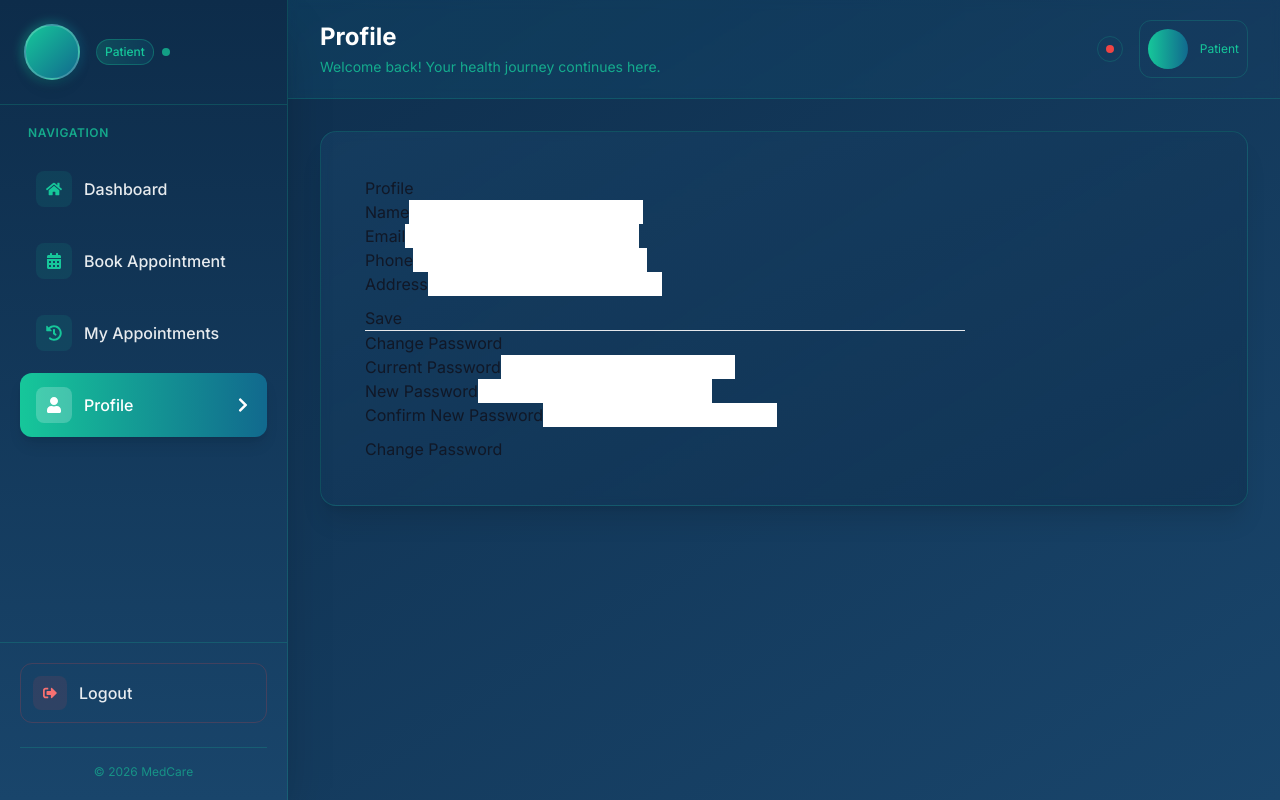
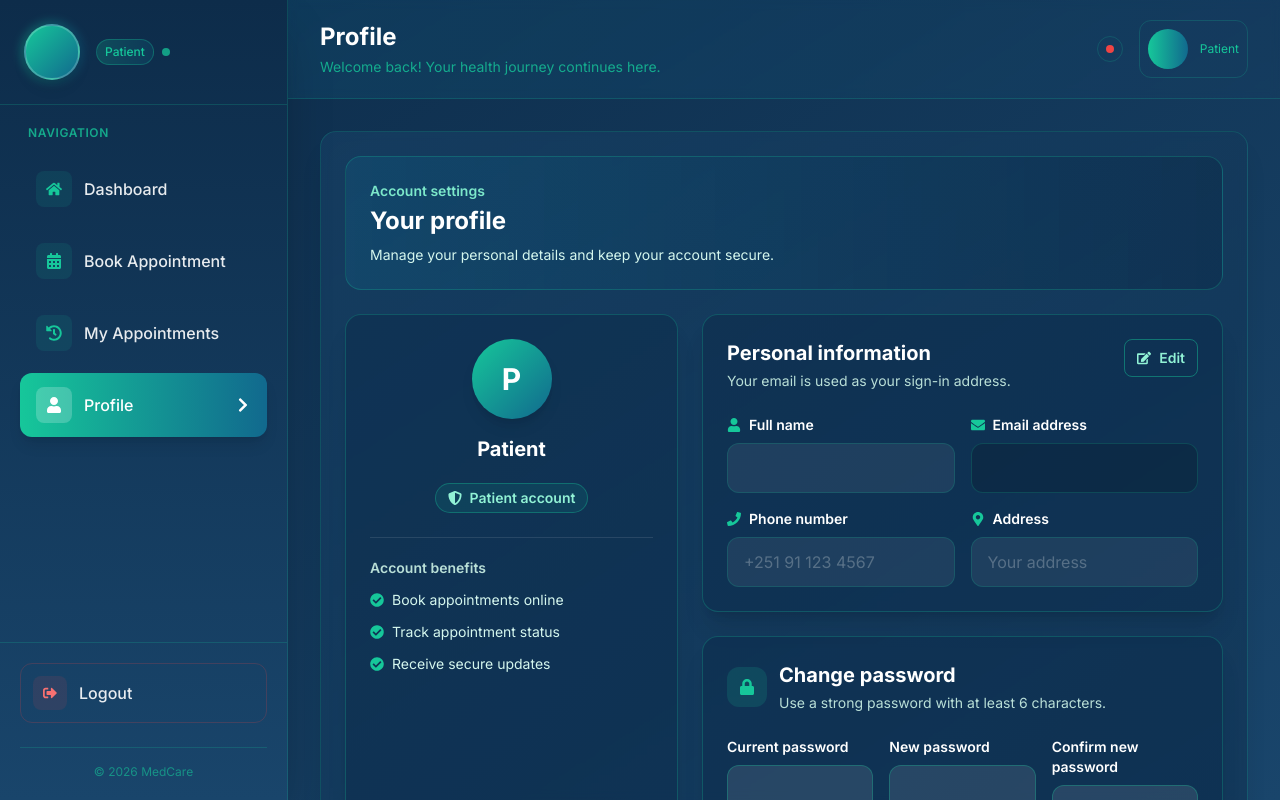
Before and after one commit to zelalembelay932/Hospital-Management-System, a React (Vite) app in the folder hospital-system/public-website/: page /patient/profile in a window 1280 px wide. Built offline with nearby package versions, Linux system fonts and the light colour scheme; no server answers.

Commit message:
Restore patient profile page and account controls

```diff
--- a/hospital-system/public-website/src/pages/Profile.jsx
+++ b/hospital-system/public-website/src/pages/Profile.jsx
@@ -1,115 +1,309 @@
-import React, { useState, useEffect } from 'react';
-import { FaUser, FaEnvelope, FaPhone, FaMapMarkerAlt, FaEdit, FaSave, FaLock, FaCalendarAlt, FaShieldAlt, FaCheckCircle } from 'react-icons/fa';
+import React, { useEffect, useState } from 'react';
+import {
+  FaCheckCircle,
+  FaEdit,
+  FaEnvelope,
+  FaLock,
+  FaMapMarkerAlt,
+  FaPhone,
+  FaSave,
+  FaShieldAlt,
+  FaUser
+} from 'react-icons/fa';
+import toast from 'react-hot-toast';
 import { useAuth } from '../contexts/AuthContext';
 import api from '../services/api';
-import toast from 'react-hot-toast';
 
-const Profile = () => {
-  const { user } = useAuth();
-  const [editing, setEditing] = useState(false);
-  const [loading, setLoading] = useState(false);
-  const [formData, setFormData] = useState({
+const emptyProfile = {
   name: '',
   email: '',
   phone: '',
   address: ''
-  });
-  const [changePassword, setChangePassword] = useState({
+};
+
+const Profile = () => {
+  const { user, setUser } = useAuth();
+  const [formData, setFormData] = useState(emptyProfile);
+  const [editing, setEditing] = useState(false);
+  const [loadingProfile, setLoadingProfile] = useState(true);
+  const [savingProfile, setSavingProfile] = useState(false);
+  const [savingPassword, setSavingPassword] = useState(false);
+  const [passwordData, setPasswordData] = useState({
     currentPassword: '',
     newPassword: '',
     confirmPassword: ''
   });
 
   useEffect(() => {
-    if (user) {
+    const loadProfile = async () => {
+      try {
+        const response = await api.get('/users/me');
+        const profile = response.data?.user || response.data;
         setFormData({
-        name: user.name || '',
-        email: user.email || '',
-        phone: user.phone || '',
-        address: user.address || ''
+          name: profile?.name || '',
+          email: profile?.email || '',
+          phone: profile?.phone || '',
+          address: profile?.address || ''
         });
-    }
-  }, [user]);
-
-  const handleSave = async () => {
-    setLoading(true);
-    try {
-      const payload = { ...formData };
-      await api.put('/users/me', payload);
-      toast.success('Profile updated');
-    } catch (err) {
-      console.error(err);
-      toast.error('Failed to update profile');
+        setUser(profile);
+      } catch (error) {
+        console.error('Profile load error:', error);
+        setFormData({
+          name: user?.name || '',
+          email: user?.email || '',
+          phone: user?.phone || '',
+          address: user?.address || ''
+        });
+        toast.error(error.response?.data?.message || 'Could not load your complete profile.');
       } finally {
-      setLoading(false);
+        setLoadingProfile(false);
       }
     };
 
-  const handleChangePassword = async () => {
-    if (changePassword.newPassword !== changePassword.confirmPassword) {
-      toast.error('New passwords do not match');
+    loadProfile();
+  }, [setUser]);
+
+  const updateField = (event) => {
+    const { name, value } = event.target;
+    setFormData((previous) => ({ ...previous, [name]: value }));
+  };
+
+  const saveProfile = async (event) => {
+    event.preventDefault();
+    setSavingProfile(true);
+
+    try {
+      const response = await api.put('/users/me', {
+        name: formData.name.trim(),
+        phone: formData.phone.trim(),
+        address: formData.address.trim()
+      });
+      const updatedUser = response.data?.user || response.data;
+      setUser(updatedUser);
+      setFormData({
+        name: updatedUser.name || '',
+        email: updatedUser.email || formData.email,
+        phone: updatedUser.phone || '',
+        address: updatedUser.address || ''
+      });
+      setEditing(false);
+      toast.success('Profile updated successfully.');
+    } catch (error) {
+      console.error('Profile update error:', error);
+      toast.error(error.response?.data?.message || 'Could not update your profile.');
+    } finally {
+      setSavingProfile(false);
+    }
+  };
+
+  const changePassword = async (event) => {
+    event.preventDefault();
+
+    if (passwordData.newPassword.length < 6) {
+      toast.error('Your new password must contain at least 6 characters.');
       return;
     }
 
-    setLoading(true);
+    if (passwordData.newPassword !== passwordData.confirmPassword) {
+      toast.error('The new passwords do not match.');
+      return;
+    }
+
+    setSavingPassword(true);
+
     try {
-      const payload = {
-        currentPassword: changePassword.currentPassword,
-        newPassword: changePassword.newPassword
-      };
-      await api.post('/auth/change-password', payload);
-      toast.success('Password changed');
-      setChangePassword({ currentPassword: '', newPassword: '', confirmPassword: '' });
-    } catch (err) {
-      console.error(err);
-      toast.error('Failed to change password');
+      await api.put('/users/me/password', {
+        currentPassword: passwordData.currentPassword,
+        newPassword: passwordData.newPassword
+      });
+      setPasswordData({ currentPassword: '', newPassword: '', confirmPassword: '' });
+      toast.success('Password changed successfully.');
+    } catch (error) {
+      console.error('Password update error:', error);
+      toast.error(error.response?.data?.message || 'Could not change your password.');
     } finally {
-      setLoading(false);
+      setSavingPassword(false);
     }
   };
 
+  if (loadingProfile) {
     return (
-    <div style={{ padding: 20 }}>
-      <h2>Profile</h2>
-      <div style={{ maxWidth: 600 }}>
+      <div className="flex min-h-72 items-center justify-center gap-3 text-[#d5f7ee]">
+        <span className="h-5 w-5 animate-spin rounded-full border-2 border-[#16C79A] border-t-transparent" />
+        Loading your profile…
+      </div>
+    );
+  }
+
+  return (
+    <div className="space-y-6">
+      <section className="rounded-2xl border border-[#16C79A]/25 bg-gradient-to-r from-[#11698E]/25 to-[#0d2c4a]/45 p-5 sm:p-6">
+        <p className="text-sm font-semibold text-[#7ce8ca]">Account settings</p>
+        <h2 className="mt-1 text-2xl font-bold text-white">Your profile</h2>
+        <p className="mt-2 text-sm text-[#d5f7ee]">
+          Manage your personal details and keep your account secure.
+        </p>
+      </section>
+
+      <div className="grid gap-6 xl:grid-cols-[0.78fr_1.22fr]">
+        <aside className="rounded-2xl border border-[#16C79A]/25 bg-[#0d2c4a]/45 p-6 text-center shadow-xl">
+          <div className="mx-auto flex h-20 w-20 items-center justify-center rounded-full bg-gradient-to-br from-[#16C79A] to-[#11698E] text-3xl font-bold text-white shadow-lg">
+            {(formData.name || 'P').charAt(0).toUpperCase()}
+          </div>
+          <h3 className="mt-4 text-xl font-bold text-white">{formData.name || 'Patient'}</h3>
+          <p className="mt-1 break-all text-sm text-[#b9dfd7]">{formData.email}</p>
+          <span className="mt-4 inline-flex items-center gap-2 rounded-full border border-[#16C79A]/35 bg-[#16C79A]/10 px-3 py-1 text-sm font-semibold text-[#91f2d5]">
+            <FaShieldAlt />
+            Patient account
+          </span>
+
+          <div className="mt-6 border-t border-white/10 pt-5 text-left">
+            <p className="mb-3 text-sm font-semibold text-[#b9dfd7]">Account benefits</p>
+            <ul className="space-y-3 text-sm text-[#d5f7ee]">
+              <li className="flex items-center gap-2"><FaCheckCircle className="text-[#16C79A]" /> Book appointments online</li>
+              <li className="flex items-center gap-2"><FaCheckCircle className="text-[#16C79A]" /> Track appointment status</li>
+              <li className="flex items-center gap-2"><FaCheckCircle className="text-[#16C79A]" /> Receive secure updates</li>
+            </ul>
+          </div>
+        </aside>
+
+        <div className="space-y-6">
+          <section className="rounded-2xl border border-[#16C79A]/25 bg-[#0d2c4a]/45 p-5 shadow-xl sm:p-6">
+            <div className="mb-6 flex items-start justify-between gap-4">
               <div>
-          <label>Name</label>
-          <input value={formData.name} onChange={(e) => setFormData(prev => ({ ...prev, name: e.target.value }))} />
+                <h3 className="text-xl font-bold text-white">Personal information</h3>
+                <p className="mt-1 text-sm text-[#b9dfd7]">Your email is used as your sign-in address.</p>
               </div>
-        <div>
-          <label>Email</label>
-          <input value={formData.email} onChange={(e) => setFormData(prev => ({ ...prev, email: e.target.value }))} />
-        </div>
-        <div>
-          <label>Phone</label>
-          <input value={formData.phone} onChange={(e) => setFormData(prev => ({ ...prev, phone: e.target.value }))} />
-        </div>
-        <div>
-          <label>Address</label>
-          <input value={formData.address} onChange={(e) => setFormData(prev => ({ ...prev, address: e.target.value }))} />
+              {!editing && (
+                <button
+                  type="button"
+                  onClick={() => setEditing(true)}
+                  className="inline-flex shrink-0 items-center gap-2 rounded-lg border border-[#16C79A]/45 px-3 py-2 text-sm font-semibold text-[#91f2d5] transition hover:bg-[#16C79A]/10"
+                >
+                  <FaEdit />
+                  Edit
+                </button>
+              )}
             </div>
 
-        <div style={{ marginTop: 10 }}>
-          <button onClick={handleSave} disabled={loading}>Save</button>
+            <form className="grid gap-4 sm:grid-cols-2" onSubmit={saveProfile}>
+              <label className="block">
+                <span className="mb-2 flex items-center gap-2 text-sm font-semibold text-white"><FaUser className="text-[#16C79A]" /> Full name</span>
+                <input
+                  name="name"
+                  value={formData.name}
+                  onChange={updateField}
+                  disabled={!editing}
+                  required
+                  className="w-full rounded-xl border border-[#16C79A]/30 bg-white/10 px-4 py-3 text-white outline-none placeholder:text-white/40 focus:border-[#16C79A] focus:ring-2 focus:ring-[#16C79A]/35 disabled:cursor-not-allowed disabled:opacity-65"
+                />
+              </label>
+
+              <label className="block">
+                <span className="mb-2 flex items-center gap-2 text-sm font-semibold text-white"><FaEnvelope className="text-[#16C79A]" /> Email address</span>
+                <input
+                  value={formData.email}
+                  disabled
+                  className="w-full cursor-not-allowed rounded-xl border border-[#16C79A]/20 bg-black/15 px-4 py-3 text-white/75 outline-none"
+                />
+              </label>
+
+              <label className="block">
+                <span className="mb-2 flex items-center gap-2 text-sm font-semibold text-white"><FaPhone className="text-[#16C79A]" /> Phone number</span>
+                <input
+                  name="phone"
+                  type="tel"
+                  value={formData.phone}
+                  onChange={updateField}
+                  disabled={!editing}
+                  placeholder="+251 91 123 4567"
+                  className="w-full rounded-xl border border-[#16C79A]/30 bg-white/10 px-4 py-3 text-white outline-none placeholder:text-white/40 focus:border-[#16C79A] focus:ring-2 focus:ring-[#16C79A]/35 disabled:cursor-not-allowed disabled:opacity-65"
+                />
+              </label>
+
+              <label className="block">
+                <span className="mb-2 flex items-center gap-2 text-sm font-semibold text-white"><FaMapMarkerAlt className="text-[#16C79A]" /> Address</span>
+                <input
+                  name="address"
+                  value={formData.address}
+                  onChange={updateField}
+                  disabled={!editing}
+                  placeholder="Your address"
+                  className="w-full rounded-xl border border-[#16C79A]/30 bg-white/10 px-4 py-3 text-white outline-none placeholder:text-white/40 focus:border-[#16C79A] focus:ring-2 focus:ring-[#16C79A]/35 disabled:cursor-not-allowed disabled:opacity-65"
+                />
+              </label>
+
+              {editing && (
+                <div className="flex flex-wrap gap-3 pt-2 sm:col-span-2">
+                  <button
+                    type="submit"
+                    disabled={savingProfile}
+                    className="inline-flex items-center gap-2 rounded-xl bg-gradient-to-r from-[#16C79A] to-[#11698E] px-5 py-3 font-bold text-white transition hover:brightness-110 disabled:cursor-not-allowed disabled:opacity-60"
+                  >
+                    <FaSave />
+                    {savingProfile ? 'Saving…' : 'Save changes'}
+                  </button>
+                  <button
+                    type="button"
+                    disabled={savingProfile}
+                    onClick={() => {
+                      setEditing(false);
+                      setFormData({
+                        name: user?.name || formData.name,
+                        email: user?.email || formData.email,
+                        phone: user?.phone || '',
+                        address: user?.address || ''
+                      });
+                    }}
+                    className="rounded-xl border border-white/30 px-5 py-3 font-semibold text-white transition hover:bg-white/10 disabled:opacity-60"
+                  >
+                    Cancel
+                  </button>
+                </div>
+              )}
+            </form>
+          </section>
+
+          <section className="rounded-2xl border border-[#16C79A]/25 bg-[#0d2c4a]/45 p-5 shadow-xl sm:p-6">
+            <div className="mb-6 flex items-center gap-3">
+              <div className="flex h-10 w-10 items-center justify-center rounded-xl bg-[#16C79A]/15 text-[#16C79A]"><FaLock /></div>
+              <div>
+                <h3 className="text-xl font-bold text-white">Change password</h3>
+                <p className="mt-1 text-sm text-[#b9dfd7]">Use a strong password with at least 6 characters.</p>
+              </div>
             </div>
 
-        <hr />
-
-        <h3>Change Password</h3>
-        <div>
-          <label>Current Password</label>
-          <input type="password" value={changePassword.currentPassword} onChange={(e) => setChangePassword(prev => ({ ...prev, currentPassword: e.target.value }))} />
+            <form className="grid gap-4 sm:grid-cols-3" onSubmit={changePassword}>
+              {[
+                ['currentPassword', 'Current password'],
+                ['newPassword', 'New password'],
+                ['confirmPassword', 'Confirm new password']
+              ].map(([name, label]) => (
+                <label key={name} className="block">
+                  <span className="mb-2 block text-sm font-semibold text-white">{label}</span>
+                  <input
+                    name={name}
+                    type="password"
+                    value={passwordData[name]}
+                    onChange={(event) => setPasswordData((previous) => ({ ...previous, [name]: event.target.value }))}
+                    required
+                    minLength={name === 'currentPassword' ? undefined : 6}
+                    className="w-full rounded-xl border border-[#16C79A]/30 bg-white/10 px-4 py-3 text-white outline-none focus:border-[#16C79A] focus:ring-2 focus:ring-[#16C79A]/35"
+                  />
+                </label>
+              ))}
+              <div className="sm:col-span-3">
+                <button
+                  type="submit"
+                  disabled={savingPassword}
+                  className="inline-flex items-center gap-2 rounded-xl border border-[#16C79A]/50 px-5 py-3 font-bold text-[#91f2d5] transition hover:bg-[#16C79A]/10 disabled:cursor-not-allowed disabled:opacity-60"
+                >
+                  <FaLock />
+                  {savingPassword ? 'Updating…' : 'Update password'}
+                </button>
               </div>
-        <div>
-          <label>New Password</label>
-          <input type="password" value={changePassword.newPassword} onChange={(e) => setChangePassword(prev => ({ ...prev, newPassword: e.target.value }))} />
-        </div>
-        <div>
-          <label>Confirm New Password</label>
-          <input type="password" value={changePassword.confirmPassword} onChange={(e) => setChangePassword(prev => ({ ...prev, confirmPassword: e.target.value }))} />
-        </div>
-        <div style={{ marginTop: 10 }}>
-          <button onClick={handleChangePassword} disabled={loading}>Change Password</button>
+            </form>
+          </section>
         </div>
       </div>
     </div>
```
Lines whose indentation alone changed are shown as unchanged.
